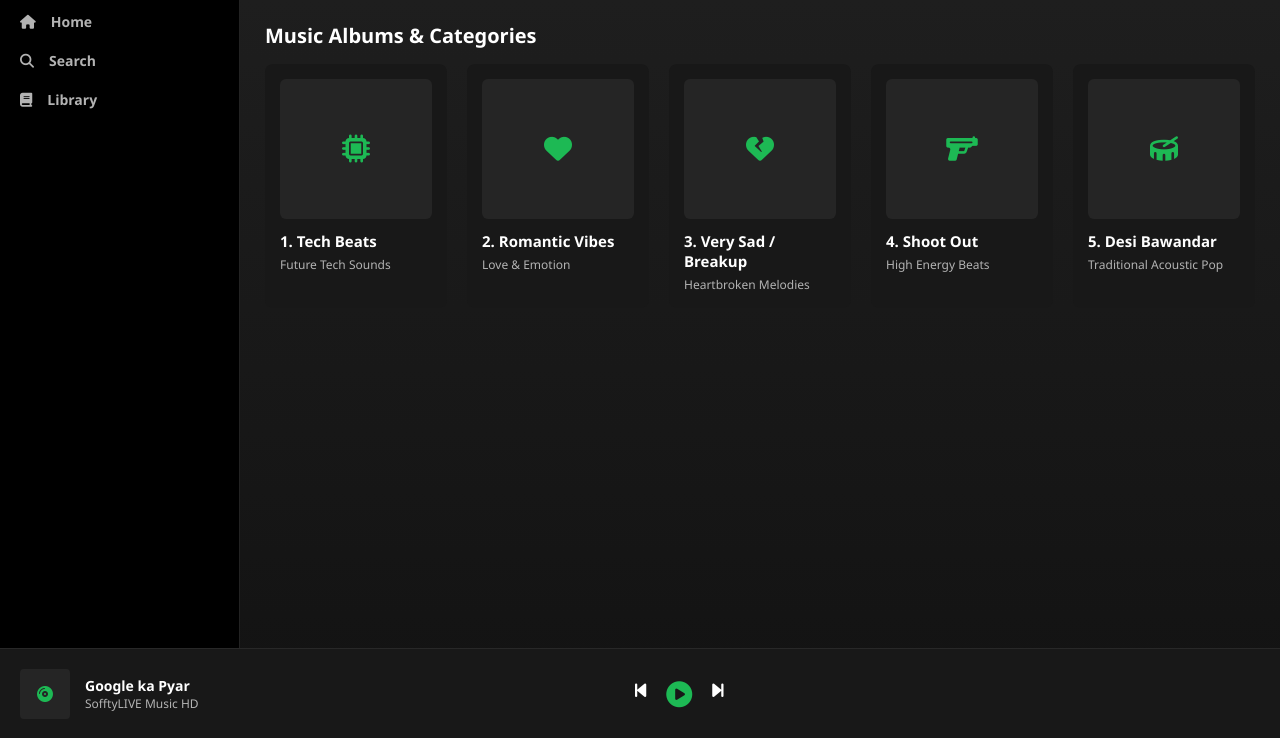
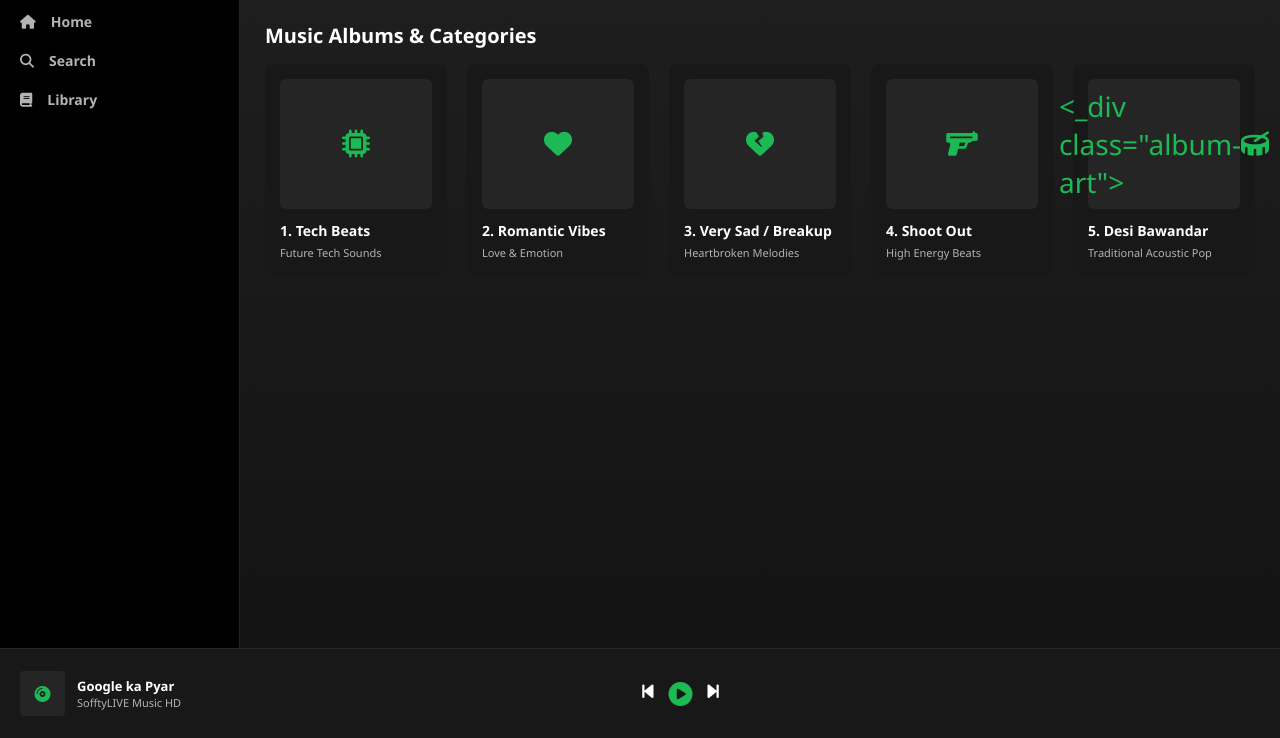
Before and after one commit to rkttt/sofftylivemusic, a plain HTML site: page index.html in a window 1280 px wide. Shown: the part 62-800 px from the top of the page. Drawn offline with Linux system fonts and the light colour scheme.

Commit message:
index.html

```diff
--- a/index.html
+++ b/index.html
@@ -17,13 +17,12 @@
             height: 100%;
             background-color: #0c0c0c;
             color: #ffffff;
-            overflow: hidden;
+            overflow-x: hidden;
         }
         .app-container {
             display: flex;
-            width: 100vw;
-            height: 100vh;
-            overflow: hidden;
+            width: 100%;
+            min-height: 100vh;
         }
         /* Sidebar */
         .sidebar {
@@ -33,7 +32,7 @@
             flex-direction: column;
             padding: 20px;
             border-right: 1px solid #222;
-            height: 100vh;
+            flex-shrink: 0;
         }
         .logo {
             font-size: 18px;
@@ -66,10 +65,10 @@
         .main-content {
             flex: 1;
             background: linear-gradient(to bottom, #1f1f1f, #121212);
-            overflow-y: auto;
             padding: 25px;
             padding-bottom: 120px;
-            height: 100vh;
+            min-height: 100vh;
+            overflow-x: hidden;
         }
         .header {
             display: flex;
@@ -107,8 +106,9 @@
         }
         .album-grid {
             display: grid;
-            grid-template-columns: repeat(auto-fill, minmax(160px, 1fr));
+            grid-template-columns: repeat(auto-fill, minmax(150px, 1fr));
             gap: 20px;
+            width: 100%;
         }
         .album-card {
             background-color: #181818;
@@ -122,7 +122,7 @@
         }
         .album-art {
             width: 100%;
-            height: 140px;
+            height: 130px;
             background-color: #252525;
             border-radius: 6px;
             margin-bottom: 12px;
@@ -133,12 +133,12 @@
             color: #1db954;
         }
         .album-name {
-            font-size: 15px;
+            font-size: 14px;
             font-weight: bold;
             margin-bottom: 5px;
         }
         .album-desc {
-            font-size: 12px;
+            font-size: 11px;
             color: #b3b3b3;
         }
         /* Bottom Player */
@@ -146,7 +146,7 @@
             position: fixed;
             bottom: 0;
             left: 0;
-            width: 100vw;
+            width: 100%;
             height: 90px;
             background-color: #181818;
             border-top: 1px solid #282828;
@@ -155,6 +155,20 @@
             justify-content: space-between;
             padding: 0 20px;
             z-index: 9999;
+        }
+
+        /* Mobile Responsive */
+        @media (max-width: 768px) {
+            .sidebar {
+                display: none; /* Hide sidebar on small mobile to prevent sliding */
+            }
+            .main-content {
+                padding: 15px;
+            }
+            .album-grid {
+                grid-template-columns: repeat(2, 1fr); /* Exactly 2 cards per row on mobile for clean look */
+                gap: 12px;
+            }
         }
     </style>
 </head>
@@ -207,7 +221,7 @@
                     <div class="album-desc">High Energy Beats</div>
                 </div>
                 <div class="album-card">
-                    <div class="album-art"><i class="fa-solid fa-drum"></i></div>
+                    <div class="album-art"><_div class="album-art"><i class="fa-solid fa-drum"></i></div>
                     <div class="album-name">5. Desi Bawandar</div>
                     <div class="album-desc">Traditional Acoustic Pop</div>
                 </div>
@@ -217,20 +231,20 @@
 
     <!-- Fixed Bottom Player -->
     <div class="player">
-        <div style="display: flex; align-items: center; gap: 15px;">
-            <div style="width: 50px; height: 50px; background: #252525; border-radius: 4px; display: flex; align-items: center; justify-content: center; color: #1db954;"><i class="fa-solid fa-compact-disc"></i></div>
+        <div style="display: flex; align-items: center; gap: 12px;">
+            <div style="width: 45px; height: 45px; background: #252525; border-radius: 4px; display: flex; align-items: center; justify-content: center; color: #1db954;"><i class="fa-solid fa-compact-disc"></i></div>
             <div>
-                <div style="font-size: 14px; font-weight: bold;">Google ka Pyar</div>
-                <div style="font-size: 12px; color: #b3b3b3;">SofftyLIVE Music HD</div>
+                <div style="font-size: 13px; font-weight: bold;">Google ka Pyar</div>
+                <div style="font-size: 11px; color: #b3b3b3;">SofftyLIVE Music HD</div>
             </div>
         </div>
-        <div style="display: flex; gap: 20px; font-size: 18px; cursor: pointer; color: #fff;">
+        <div style="display: flex; gap: 15px; font-size: 18px; cursor: pointer; color: #fff;">
             <i class="fa-solid fa-backward-step"></i>
-            <i class="fa-solid fa-circle-play" style="font-size: 26px; color: #1db954;"></i>
+            <i class="fa-solid fa-circle-play" style="font-size: 24px; color: #1db954;"></i>
             <i class="fa-solid fa-forward-step"></i>
         </div>
-        <div style="width: 100px;"></div>
+        <div style="width: 80px;"></div>
     </div>
 
 </body>
-</html>
+    </html>
```
